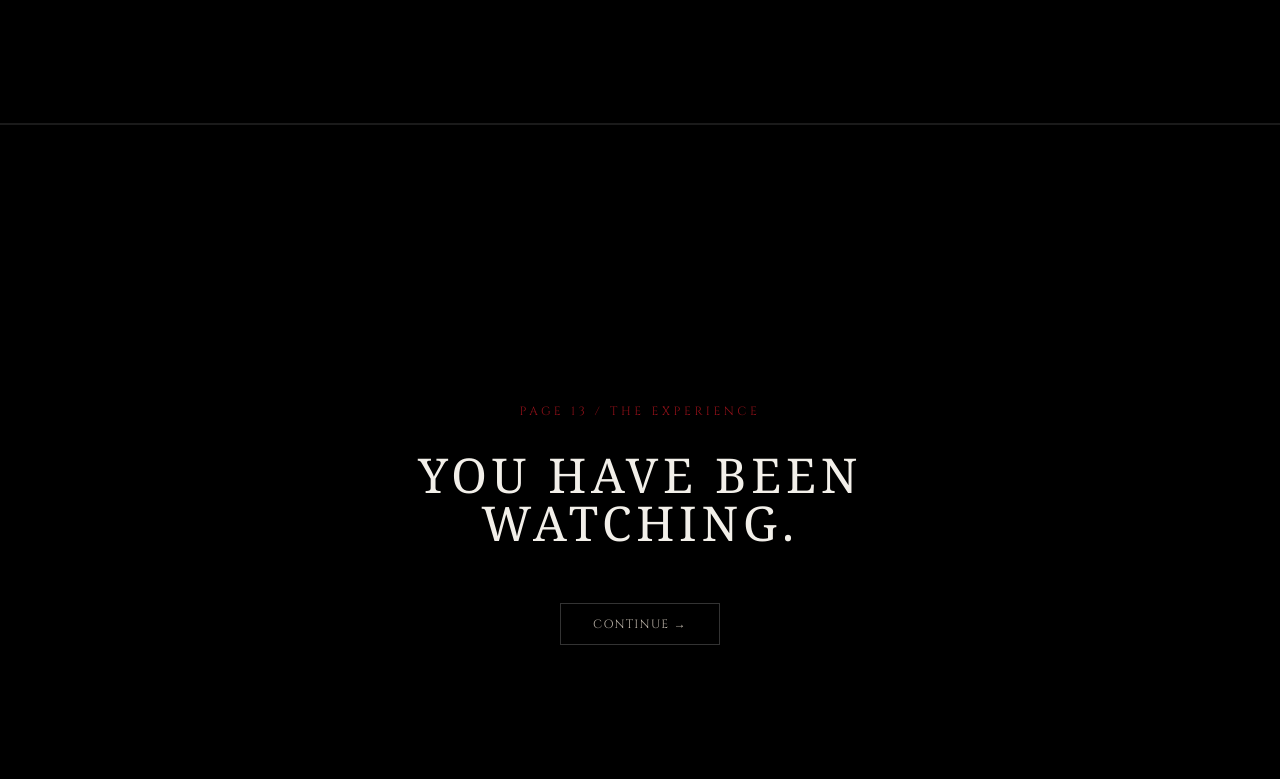
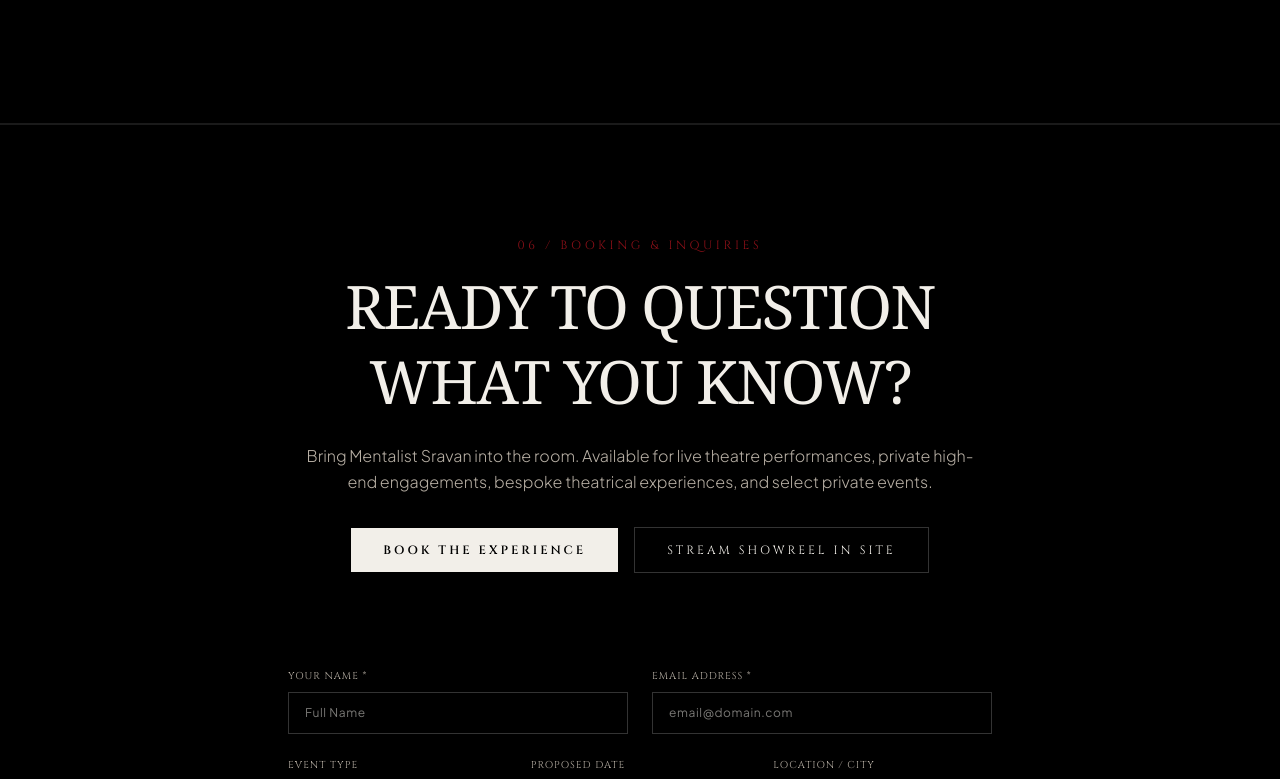
Before and after one commit to mentalistsravan/portfolio, a React (Vite) app: page / in a window 1280 px wide. Shown: the part 8160-8939 px from the top of the page. Built offline with nearby package versions, Linux system fonts and the light colour scheme.

Commit message:
Remove_page_13_interactive_micro_experience

```diff
--- a/src/App.jsx
+++ b/src/App.jsx
@@ -1,7 +1,6 @@
 import React, { useState } from 'react';
 import { Navigation } from './components/Navigation';
 import { LoadingScreen } from './components/LoadingScreen';
-import { InteractiveMicroExperience } from './components/InteractiveMicroExperience';
 import { PortraitGallery } from './components/PortraitGallery';
 import { VideoModal } from './components/VideoModal';
 import { BookingForm } from './components/BookingForm';
@@ -421,12 +420,6 @@ export default function App() {
 
 
         {/* ==================================================
-            PAGE 13 — THE EXPERIENCE (Interactive Micro-Experience)
-        ================================================== */}
-        <InteractiveMicroExperience />
-
-
-        {/* ==================================================
             PAGE 15 — BOOKING
         ================================================== */}
         <BookingForm onOpenShowreel={() => openVideo('MENTALIST SRAVAN — SHOWREEL STREAM', 'https://commondatastorage.googleapis.com/gtv-videos-bucket/sample/TearsOfSteel.mp4')} />
```
